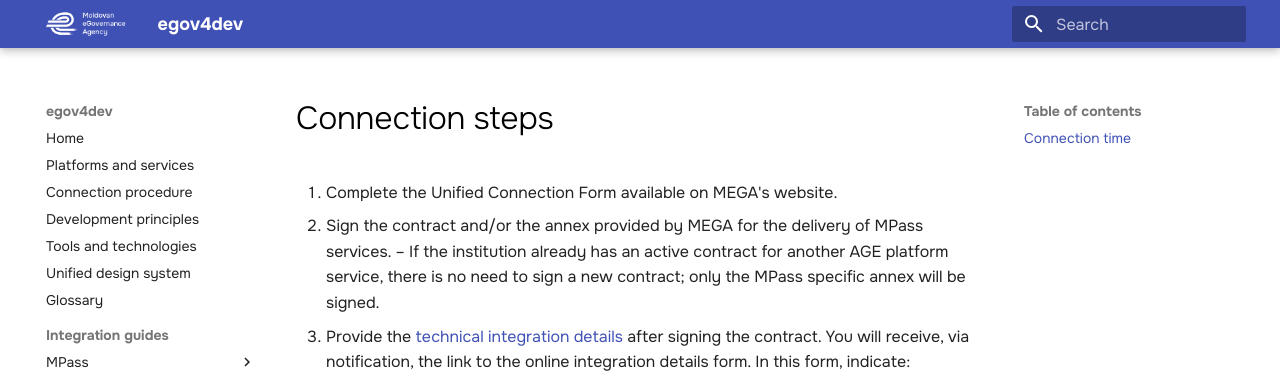
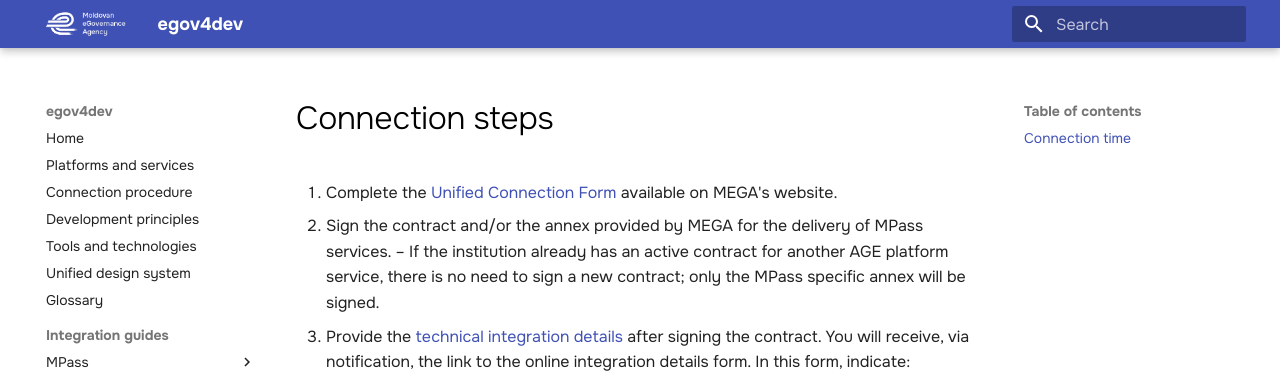
Before and after one commit to egov-moldova/egov4dev, an MkDocs documentation site: the page built from docs/guides/mpass/process.md, in a window 1280 px wide and 1315 px high. Shown: the top 376 px of the window. Built offline with MkDocs 1.6.1 and Material for MkDocs 9.7.7, drawn with Linux system fonts in a browser that asks for light colours; part of the change alters nothing that is shown.

```diff
--- a/docs/guides/mpass/process.md
+++ b/docs/guides/mpass/process.md
@@ -1,4 +1,4 @@
-1. Complete the Unified Connection Form available on MEGA's website.
+1. Complete the [Unified Connection Form](https://forms.office.com/Pages/ResponsePage.aspx?id=Z4f8jWsRaEKDxfvIWTRtOHwLku9yOJZAs22J7gTUxBNUMFhISEJPMUNGOTIwV09OTkFTUUtLSk9LTS4u) available on MEGA's website.
 2. Sign the contract and/or the annex provided by MEGA for the delivery of MPass services.
    – If the institution already has an active contract for another AGE platform service, there is no need to sign a new contract; only the MPass specific annex will be signed.
 3. Provide the [technical integration details](https://forms.office.com/Pages/DesignPageV2.aspx?origin=NeoPortalPage&subpage=design&id=Z4f8jWsRaEKDxfvIWTRtOPEKwFi7MyRNimikcwdXWMlUOTlGSVRPQUJVRUFKVVVYR1I4UE9KTTRYOC4u) after signing the contract. You will receive, via notification, the link to the online integration details form. In this form, indicate:
```
